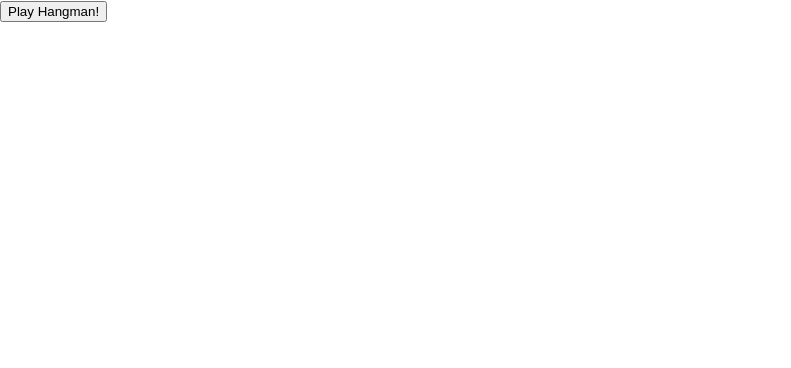
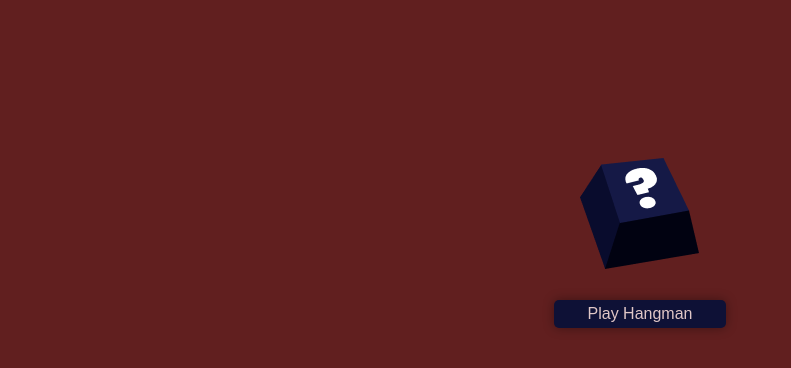
Before and after one commit to WAbby404/ts-hangman, a React (Create React App) app: page / in a window 1280 px wide. Shown: the top 368 px of the page, without its empty margins (0-791 px from the left). Built offline with nearby package versions, Linux system fonts and the light colour scheme.

Commit message:
Styling update, blank input error fixed

```diff
--- a/public/index.html
+++ b/public/index.html
@@ -7,37 +7,14 @@
     <meta name="theme-color" content="#000000" />
     <meta
       name="description"
-      content="Web site created using create-react-app"
+      content="Play hangman!"
     />
     <link rel="apple-touch-icon" href="%PUBLIC_URL%/logo192.png" />
-    <!--
-      manifest.json provides metadata used when your web app is installed on a
-      user's mobile device or desktop. See https://developers.google.com/web/fundamentals/web-app-manifest/
-    -->
     <link rel="manifest" href="%PUBLIC_URL%/manifest.json" />
-    <!--
-      Notice the use of %PUBLIC_URL% in the tags above.
-      It will be replaced with the URL of the `public` folder during the build.
-      Only files inside the `public` folder can be referenced from the HTML.
-
-      Unlike "/favicon.ico" or "favicon.ico", "%PUBLIC_URL%/favicon.ico" will
-      work correctly both with client-side routing and a non-root public URL.
-      Learn how to configure a non-root public URL by running `npm run build`.
-    -->
-    <title>React App</title>
+    <title>Play Hangman!</title>
   </head>
   <body>
     <noscript>You need to enable JavaScript to run this app.</noscript>
     <div id="root"></div>
-    <!--
-      This HTML file is a template.
-      If you open it directly in the browser, you will see an empty page.
-
-      You can add webfonts, meta tags, or analytics to this file.
-      The build step will place the bundled scripts into the <body> tag.
-
-      To begin the development, run `npm start` or `yarn start`.
-      To create a production bundle, use `npm run build` or `yarn build`.
-    -->
   </body>
 </html>
--- a/src/App.tsx
+++ b/src/App.tsx
@@ -43,8 +43,8 @@ function App() {
 
       console.log('letter found in wordToGuess');
     } else {
-      // add current letter to wrong letter array, but dont include duplicates
-      if(!updatedWrongLetters.includes(input)){
+      // add current letter to wrong letter array, but dont include duplicates or empty strings
+      if(!updatedWrongLetters.includes(input) && (input !== '')){
         updatedWrongLetters.push(input);
         setWrongLetters(updatedWrongLetters);
       }
@@ -78,35 +78,37 @@ function App() {
     switch(currentScreen) {
       case ('playing'):
         return (
-          <div>
+          <div className="playing-box">
             <Man wrongLetters={wrongLetters}/>
             <LetterLines correctLetters={correctLetters}/>
             <InputForm checkLetter={checkLetter}/>
-            {wrongLetters.map((letter,index) => {
-              return (
-                <div key={index}>{letter}</div>
-              )
-            })}
+            <div>
+              {wrongLetters.map((letter,index) => {
+                return (
+                  <div key={index}>{letter}</div>
+                )
+              })}
+            </div>
           </div>
         )
 
       case('won'):
           return (
-            <div>
+            <div className="playing-box">
               <Man wrongLetters={wrongLetters}/>
               <h3>You won! The word was {wordToGuess}.</h3>
               <h4>Play again?</h4>
-              <button onClick={() => resetGame()}>Play</button>
+              <button className="button" onClick={() => resetGame()}>Play</button>
             </div>
           )
 
       case('lost'):
           return (
-            <div>
+            <div className="playing-box">
               <Man wrongLetters={wrongLetters}/>
               <h3>You lost! The word was {wordToGuess}.</h3>
               <h4>Play again?</h4>
-              <button onClick={() => resetGame()}>Play</button>
+              <button className="button" onClick={() => resetGame()}>Play</button>
             </div>
           )
 
@@ -116,7 +118,7 @@ function App() {
   };
 
   return (
-    <div>
+    <div className="app">
       {renderSwitch()}
     </div>
   );
--- a/src/components/InputForm.tsx
+++ b/src/components/InputForm.tsx
@@ -12,7 +12,6 @@ function InputForm({checkLetter}: InputFormProps) {
         // get most recently typed character, so we only type one letter at a time
         const input = e.target.value;
         const getMostRecentlyTypedLetter = input.charAt(input.length -1);
-        // console.log(getMostRecentlyTypedLetter);
         setInputValue(getMostRecentlyTypedLetter);
     }
 
@@ -25,7 +24,7 @@ function InputForm({checkLetter}: InputFormProps) {
         <div>
             <form onSubmit={handleSubmit}>
                 <input onChange={handleChange} value={inputValue}/>
-                <button type="submit">Enter</button>
+                <button className="button" type="submit">Enter</button>
             </form>
         </div>
     );
--- a/src/components/PlayButton.tsx
+++ b/src/components/PlayButton.tsx
@@ -1,11 +1,14 @@
+import HangmanLogo from '../images/HangmanLogo.png';
+
 type PlayButtonProps = {
     playHangman: () => void
 }
 
 export const PlayButton = (props: PlayButtonProps) => {
     return (
-        <div>
-            <button onClick={() => props.playHangman()}>Play Hangman!</button>
+        <div className="play-box">
+            <img src={HangmanLogo} alt="Hangman Logo - A question mark key"/>
+            <button className="button" onClick={() => props.playHangman()}>Play Hangman</button>
         </div>
     );
 }
--- a/src/index.css
+++ b/src/index.css
@@ -1,16 +1,57 @@
-body {
+*{
+  box-sizing: border-box;
   margin: 0;
-  font-family: -apple-system, BlinkMacSystemFont, 'Segoe UI', 'Roboto', 'Oxygen',
-    'Ubuntu', 'Cantarell', 'Fira Sans', 'Droid Sans', 'Helvetica Neue',
-    sans-serif;
-  -webkit-font-smoothing: antialiased;
-  -moz-osx-font-smoothing: grayscale;
+  padding: 0;
+  font-family: 'Poppins', sans-serif;
+  font-size: 16px;
+  font-weight: 300;
+  font-display: swap;
 }
 
-code {
-  font-family: source-code-pro, Menlo, Monaco, Consolas, 'Courier New',
-    monospace;
+.app{
+  background-color: #611f1f;
+  min-height: 100vh;
+  margin: 0 auto;
+  /* border: 1px solid white; */
+  display: flex;
+  justify-content: center;
 }
+
+/* Play Button & Logo */
+.play-box{
+  margin: 10%;
+  display: flex;
+  flex-direction: column;
+}
+
+/* Playing Screen */
+.playing-box{
+  display:flex;
+  flex-direction: column;
+  margin-top: 7%;
+  gap: 40px;
+}
+
+.button{
+  padding: 5px;
+  background-color: #0e1136;
+  border: none;
+  color: rgb(224, 199, 199);
+  border-radius: 5px;
+  box-shadow: 0px 0px 11px 0px rgba(0,0,0,0.37);
+  transition: 0.3s;
+}
+
+.button:hover{
+  background-color: #292d5f;
+  transform: scale(1.1);
+}
+
+.button:focus{
+  background-color: #0e1136;
+  transform: scale(1);
+}
+
 
 .letter-line-parent{
   display:flex
@@ -18,10 +59,12 @@ code {
 
 
 .letter-line{
-  border-left: 100px solid green;
+  border-left: 50px solid green;
   height: 5px;
   margin: 5px;
 }
+
+/* Hangman Pieces */
 
 .leg, .arm{
   width: 112px;
@@ -38,13 +81,13 @@ code {
 }
 
 .torso{
-  border-left: 6px solid green;
+  border-left: 6px solid red;
   height: 150px;
 }
 
 .head{
   height: 25px;
   width: 25px;
-  background-color: #bbb;
+  background-color: red;
   border-radius: 50%;
 }
```
Also changed, not shown: src/images/HangmanLogo.png (added), 1 other file (tests, documents, lock files or other folders).
